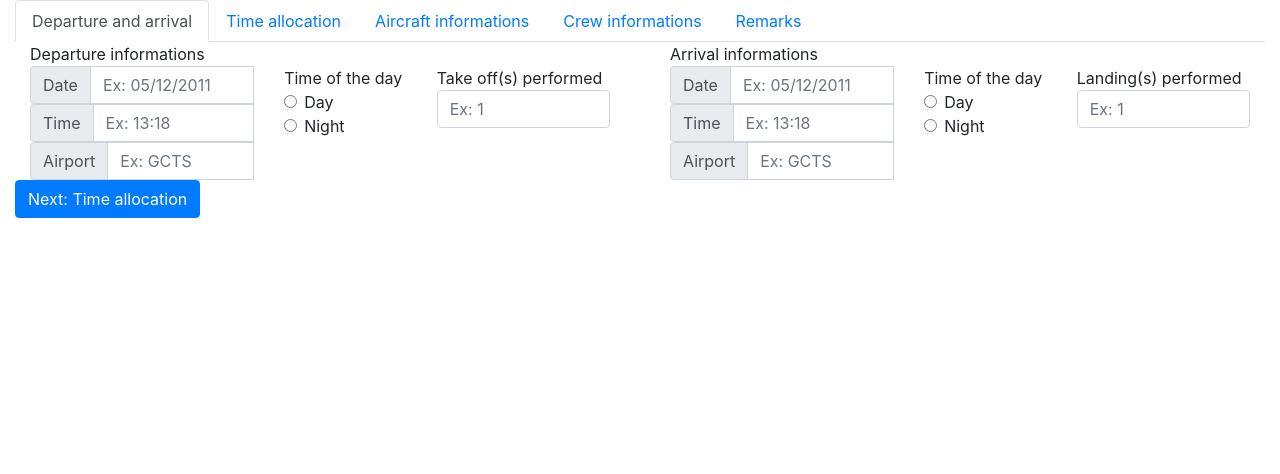
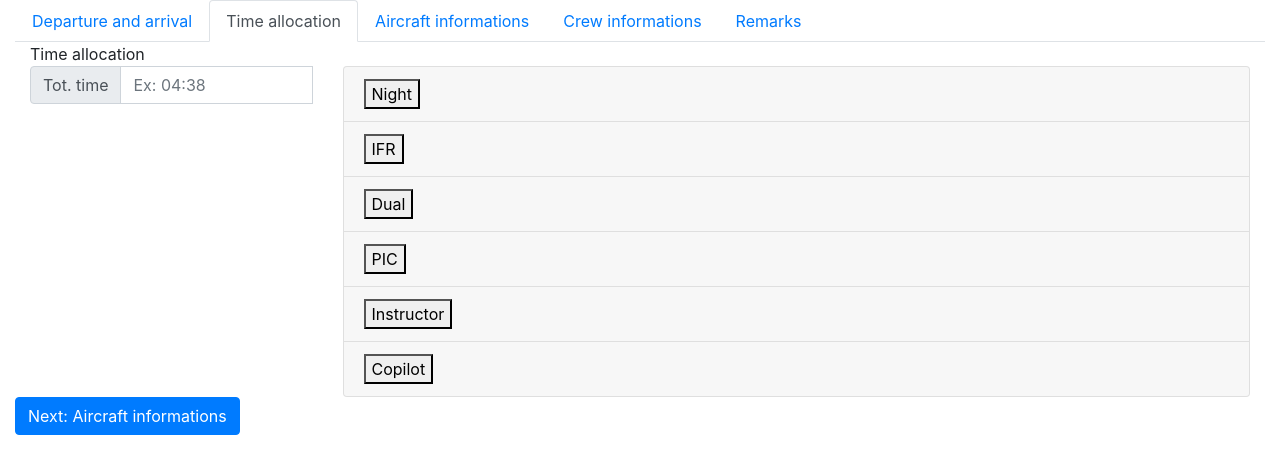
Before and after one commit to Logtyaviation/webapp, a React (Create React App) app: page /NewFlightEntry in a window 1280 px wide. Shown: the top 474 px of the page. Built offline with nearby package versions, Linux system fonts and the light colour scheme.

Commit message:
refactored Time Allocation tab

```diff
--- a/src/components/NewEntry/NewEntryTabs/TimeAllocationTab.js
+++ b/src/components/NewEntry/2_TimeAllocation/TimeAllocationTab.js
@@ -2,7 +2,7 @@ import React from 'react';
 import { Row, Col, Button, Form} from 'react-bootstrap'
 import { Formik } from 'formik'
 import  * as yup from 'yup'
-import NewTimeEntry from '../NewTimeEntry/NewTimeEntry';
+import NewTimeEntry from './TimeEntry/TimeEntry';
 
 const TimeAllocationTab = (props) => {
 
--- /dev/null
+++ b/src/components/NewEntry/2_TimeAllocation/TimeEntry/Components/FormTotalBlockTime.js
@@ -0,0 +1,25 @@
+import React from 'react';
+import {InputGroup, FormControl, Form } from 'react-bootstrap'
+
+const FormTotalBlockTime = (props) => {
+    const { label, example, values, errors, handleChange } = props
+    return (
+        <InputGroup>
+            <InputGroup.Prepend>
+                <InputGroup.Text>{label}</InputGroup.Text>
+            </InputGroup.Prepend>
+            <FormControl
+            placeholder={example}
+            name='TotalBlockTime'
+            id='TotalBlockTime'
+            onChange={handleChange}
+            value={values.TotalBlockTime}
+            isValid={values.TotalBlockTime && !errors.TotalBlockTime}
+            isInvalid={!!errors.TotalBlockTime}
+            />
+            <Form.Control.Feedback type='invalid'>{errors.TotalBlockTime}</Form.Control.Feedback>
+        </InputGroup>
+    );
+}
+
+export default FormTotalBlockTime;
--- /dev/null
+++ b/src/components/NewEntry/2_TimeAllocation/TimeEntry/Components/ModalNightTimeCalculator.js
@@ -0,0 +1,42 @@
+import React from 'react';
+import { Modal, Button, FormControl, Col, Row } from 'react-bootstrap';
+
+const ModalNightTimeCalculator = (props) => {
+    const { timeOfTheDay, setShow, handleClose } = props
+
+    return (
+        <>
+            <Modal
+            show={setShow}
+            onHide={handleClose}>
+                <Modal.Header closeButton>
+                    <Modal.Title>Night time calculator</Modal.Title>
+                </Modal.Header>
+                <Modal.Body>
+                    <Row>
+                        <Col>
+                            {timeOfTheDay === 'day' ? 'Sunset time':null}
+                            {timeOfTheDay === 'night' ? 'Sunrise time':null}
+                            <FormControl
+                            placeholder='Ex: 19:48'
+                            />
+                        </Col>
+                        <Col>
+                            Equivalent night time
+                            <FormControl
+                            placeholder='01:35'
+                            disabled/>
+                        </Col>
+                    </Row>
+                </Modal.Body>
+                <Modal.Footer>
+                    <Button variant='secondary' onClick={handleClose}>Close</Button>
+                    <Button>Import to the page</Button>
+                </Modal.Footer>
+            </Modal>
+        </>
+    );
+}
+
+
+export default ModalNightTimeCalculator;
--- /dev/null
+++ b/src/components/NewEntry/2_TimeAllocation/TimeEntry/Components/SharedComponents/CardLabelTimeGeneric.js
@@ -0,0 +1,29 @@
+import React from 'react';
+import {Accordion, Card} from 'react-bootstrap'
+import FormLabelTotalOrPartTimeGeneric from './FormLabelTotalOrPartTimeGeneric';
+
+const CardLabelTimeGeneric = (props) => {
+    const { thekey, label, values, errors, handleChange } = props
+
+    return (
+        <Card>
+            <Card.Header>
+                <Accordion.Toggle eventKey={thekey}>{label}</Accordion.Toggle>
+                &nbsp; {values[`TotalOrPart${label}Time`] === `Total${label}Time` ? values.TotalBlockTime:values[label + 'Time']} {values[`TotalOrPart${label}Time`] === '' ? null:' Hours'}
+            </Card.Header>
+            <Accordion.Collapse eventKey={thekey}>
+                <Card.Body>
+                    <FormLabelTotalOrPartTimeGeneric
+                    example1='Ex: 04:38'
+                    example2='Ex: 02:56'
+                    label={label}
+                    handleChange={handleChange}
+                    values={values}
+                    errors={errors}/>
+                </Card.Body>
+            </Accordion.Collapse>
+        </Card>
+    );
+}
+
+export default CardLabelTimeGeneric;
--- a/src/components/NewEntry/NewTimeEntry/SubComponents/GenericForm.js
+++ b/src/components/NewEntry/2_TimeAllocation/TimeEntry/Components/SharedComponents/FormLabelTotalOrPartTimeGeneric.js
@@ -1,8 +1,8 @@
 import React, { Component } from 'react';
 import {Form, Col, Row, Button} from 'react-bootstrap';
-import NightTimeModal from './NightTimeModal';
+import ModalNightTimeCalculator from '../ModalNightTimeCalculator';
 
-class GenericForm extends Component {
+class FormLabelTotalOrPartTimeGeneric extends Component {
     constructor(props){
         super(props)
         this.state=({
@@ -85,10 +85,10 @@ class GenericForm extends Component {
                         onChange={handleChange}/>:null}
                     {label === 'Night' ? <Button size='sm' onClick={this.handleShow}>Calculate</Button>:null}
                 </Row>
-                <NightTimeModal setShow={this.state.setShow} handleClose={this.handleClose} timeOfTheDay={'day'}/>
+                <ModalNightTimeCalculator setShow={this.state.setShow} handleClose={this.handleClose} timeOfTheDay={'day'}/>
             </>
         );
     }
 }
 
-export default GenericForm;
+export default FormLabelTotalOrPartTimeGeneric;
--- a/src/components/NewEntry/NewTimeEntry/NewTimeEntry.js
+++ b/src/components/NewEntry/2_TimeAllocation/TimeEntry/TimeEntry.js
@@ -1,7 +1,7 @@
 import React, { Component } from 'react';
 import { Row, Accordion, Col, Container} from 'react-bootstrap';
-import InputTimeForm from './SubComponents/InputTimeForm';
-import GenericCard from './SubComponents/GenericCard';
+import FormTotalBlockTime from './Components/FormTotalBlockTime';
+import CardLabelTimeGeneric from './Components/SharedComponents/CardLabelTimeGeneric';
 
 class NewTimeEntry extends Component {
     render() {
@@ -13,7 +13,7 @@ class NewTimeEntry extends Component {
             Time allocation
             <Row>
                 <Col md={3}>
-                    <InputTimeForm
+                    <FormTotalBlockTime
                     label={'Tot. time'}
                     example={'Ex: 04:38'}
                     handleChange={handleChange}
@@ -23,7 +23,7 @@ class NewTimeEntry extends Component {
                 <Col>
                     <Accordion>
                         {cardLabels.map((label, index) => (
-                            <GenericCard
+                            <CardLabelTimeGeneric
                                 label={label}
                                 thekey={`${index}`}
                                 handleChange={handleChange}
--- a/src/components/NewEntry/FlightEntry.js
+++ b/src/components/NewEntry/FlightEntry.js
@@ -1,13 +1,13 @@
 import React, {useState} from 'react';
 import {Container, Tabs, Tab} from 'react-bootstrap'
 import TakeOffAndLandingTab from './1_TakeOffAndLanding/TakeOffAndLandingTab';
-import TimeAllocationTab from './NewEntryTabs/TimeAllocationTab';
 import AicraftInformationsTab from './NewEntryTabs/AircraftInformationsTab';
 import CrewInformationsTab from './NewEntryTabs/CrewInformationsTab';
 import RemarksTab from './NewEntryTabs/RemarksTab';
+import TimeAllocationTab from './2_TimeAllocation/TimeAllocationTab';
 
 const FlightEntry = () => {
-    const [key, setKey] = useState('DepartureAndArrival')
+    const [key, setKey] = useState('TimeAllocation')
     return (
             <Container fluid>
                 <Tabs
--- a/src/components/NewEntry/NewTimeEntry/SubComponents/GenericCard.js
+++ /dev/null
@@ -1,38 +0,0 @@
-import React, { Component } from 'react';
-import {Accordion, Card} from 'react-bootstrap'
-import GenericForm from './GenericForm';
-
-class GenericCard extends Component {
-    constructor(props){
-        super(props)
-        this.state=({
-            label:props.label,
-            thekey:props.thekey,
-            hourtype:props.hourtype
-        })
-    }
-
-    render() {
-        return (
-            <Card>
-                <Card.Header>
-                    <Accordion.Toggle eventKey={this.props.thekey}>{this.props.label}</Accordion.Toggle>
-                    &nbsp; {this.props.values[`TotalOrPart${this.props.label}Time`] === `Total${this.props.label}Time` ? this.props.values.TotalBlockTime:this.props.values[this.props.label + 'Time']} {this.props.values[`TotalOrPart${this.props.label}Time`] === '' ? null:' Hours'}
-                </Card.Header>
-                <Accordion.Collapse eventKey={this.props.thekey}>
-                    <Card.Body>
-                        <GenericForm
-                        example1='Ex: 04:38'
-                        example2='Ex: 02:56'
-                        label={this.props.label}
-                        handleChange={this.props.handleChange}
-                        values={this.props.values}
-                        errors={this.props.errors}/>
-                    </Card.Body>
-                </Accordion.Collapse>
-            </Card>
-        );
-    }
-}
-
-export default GenericCard;
--- a/src/components/NewEntry/NewTimeEntry/SubComponents/InputTimeForm.js
+++ /dev/null
@@ -1,27 +0,0 @@
-import React, { Component } from 'react';
-import {InputGroup, FormControl, Form } from 'react-bootstrap'
-
-class InputTimeForm extends Component {
-
-    render() {
-        return (
-            <InputGroup>
-                <InputGroup.Prepend>
-                    <InputGroup.Text>{this.props.label}</InputGroup.Text>
-                </InputGroup.Prepend>
-                <FormControl
-                placeholder={this.props.example}
-                name='TotalBlockTime'
-                id='TotalBlockTime'
-                onChange={this.props.handleChange}
-                value={this.props.values.TotalBlockTime}
-                isValid={this.props.values.TotalBlockTime && !this.props.errors.TotalBlockTime}
-                isInvalid={!!this.props.errors.TotalBlockTime}
-                />
-                <Form.Control.Feedback type='invalid'>{this.props.errors.TotalBlockTime}</Form.Control.Feedback>
-            </InputGroup>
-        );
-    }
-}
-
-export default InputTimeForm;
--- a/src/components/NewEntry/NewTimeEntry/SubComponents/NightTimeModal.js
+++ /dev/null
@@ -1,44 +0,0 @@
-import React, { Component } from 'react';
-import { Modal, Button, FormControl, Col, Row } from 'react-bootstrap';
-
-class NightTimeModal extends Component {
-    constructor(props){
-        super(props)
-        this.state=({
-            setShow:props.setShow,
-            handleClose:props.handleClose,
-            timeOfTheDay:props.timeOfTheDay,
-        })
-    }
-
-    render() {
-        return (
-            <>
-            <Modal show={this.props.setShow} onHide={this.props.handleClose}>
-                <Modal.Header closeButton>
-                    <Modal.Title>Night time calculator</Modal.Title>
-                </Modal.Header>
-                <Modal.Body>
-                    <Row>
-                        <Col>
-                        {this.props.timeOfTheDay === 'day' ? 'Sunset time':null}
-                        {this.props.timeOfTheDay === 'night' ? 'Sunrise time':null}
-                        <FormControl placeholder='Ex: 19:48'/>
-                        </Col>
-                        <Col>
-                        Equivalent night time
-                        <FormControl placeholder='01:35' disabled/>
-                        </Col>
-                    </Row>
-                </Modal.Body>
-                <Modal.Footer>
-                    <Button variant='secondary' onClick={this.props.handleClose}>Close</Button>
-                    <Button>Import to the page</Button>
-                </Modal.Footer>
-            </Modal>
-            </>
-        );
-    }
-}
-
-export default NightTimeModal;
```
